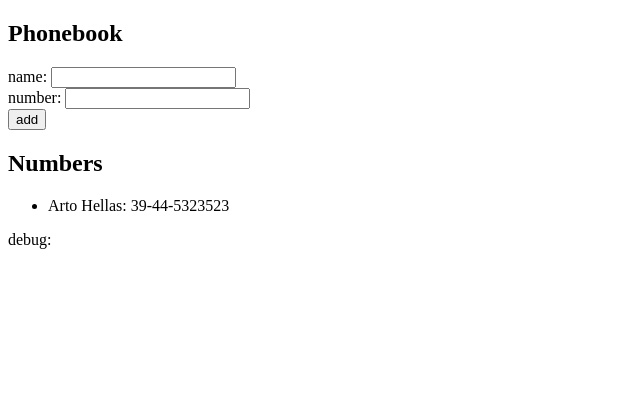
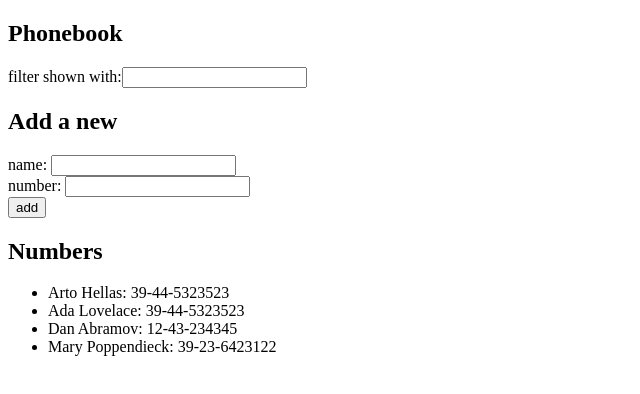
Before and after one commit to drewlee/fullstackopen, a React (Vite) app in the folder exercises/part2/phonebook/: page / in a window 1280 px wide. Shown: the top 394 px of the page, without its empty margins (0-640 px from the left). Built offline with nearby package versions, Linux system fonts and the light colour scheme.

Commit message:
Completes exercise 2.9

```diff
--- a/exercises/part2/phonebook/src/App.jsx
+++ b/exercises/part2/phonebook/src/App.jsx
@@ -2,33 +2,45 @@
 
 const App = () => {
   const [persons, setPersons] = useState([
-    {
-      name: 'Arto Hellas',
-      number: '39-44-5323523'
-    }
+    { name: 'Arto Hellas', number: '39-44-5323523', id: 1 },
+    { name: 'Ada Lovelace', number: '39-44-5323523', id: 2 },
+    { name: 'Dan Abramov', number: '12-43-234345', id: 3 },
+    { name: 'Mary Poppendieck', number: '39-23-6423122', id: 4 }
   ])
   const [newName, setNewName] = useState('')
   const [newNumber, setNewNumber] = useState('')
+  const [filter, setFilter] = useState('')
 
-  const handleFormSubmit = (event) => {
+  const handleFormSubmit = event => {
     event.preventDefault()
 
-    if (newName) {
-      const hasNewName = persons.some(person => person.name === newName)
+    const normNewName = newName.trim()
+    const normNewNumber = newNumber.trim()
 
+    if (!normNewName || !normNewNumber) {
+      alert('Must include name and number')
+      return
+    }
+
+    const hasNewName = persons.some(person => person.name === normNewName)
     if (hasNewName) {
-        alert(`${newName} is already added to phonebook`)
-      } else {
+      alert(`${normNewName} is already added to phonebook`)
+      return
+    }
+
     const newEntry = {
-          name: newName,
-          number: newNumber
+      name: normNewName,
+      number: normNewNumber,
+      id: persons.length + 1,
     }
 
     setPersons(persons.concat(newEntry))
     setNewName('')
     setNewNumber('')
   }
-    }
+
+  const handleFilterChange = event => {
+    setFilter(event.target.value)
   }
 
   const handleNameChange = event => {
@@ -39,10 +51,26 @@
     setNewNumber(event.target.value)
   }
 
+  const getFilteredNames = () => {
+    const normFilter = filter.trim().toLowerCase()
+    return persons.filter(person => {
+      return person.name.toLocaleLowerCase().includes(normFilter)
+    })
+  }
+
+  const shownPersons = filter
+    ? getFilteredNames()
+    : persons
+
   return (
     <div>
       <h2>Phonebook</h2>
+      <div>
+        filter shown with:
+        <input type="text" onChange={handleFilterChange} value={filter} />
+      </div>
       <form onSubmit={handleFormSubmit}>
+        <h2>Add a new</h2>
         <div>
           name: <input type="text" onChange={handleNameChange} value={newName} />
         </div>
@@ -55,11 +83,10 @@
       </form>
       <h2>Numbers</h2>
       <ul>
-        {persons.map(
-          person => <li key={person.name}>{person.name}: {person.number}</li>
+        {shownPersons.map(
+          person => <li key={person.id}>{person.name}: {person.number}</li>
         )}
       </ul>
-      <div>debug: {newName} {newNumber}</div>
     </div>
   )
 }
```
Lines whose indentation alone changed are shown as unchanged.
